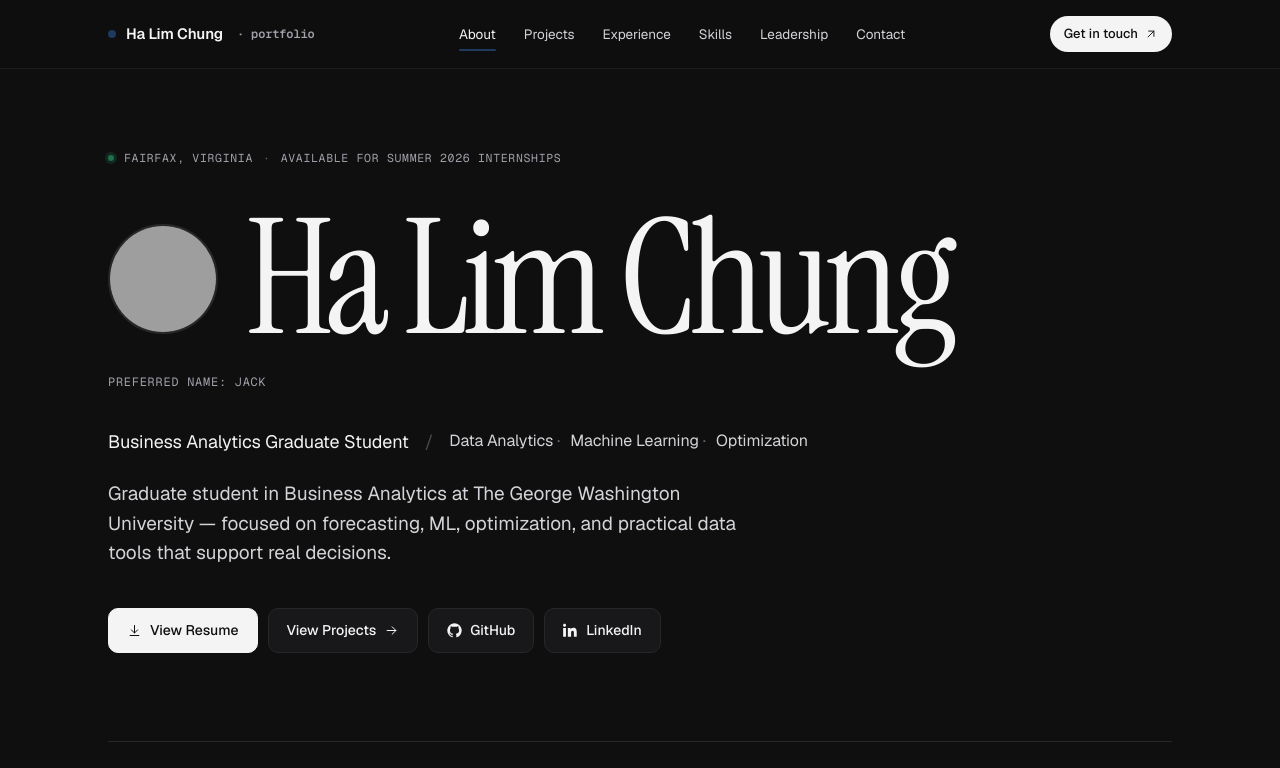
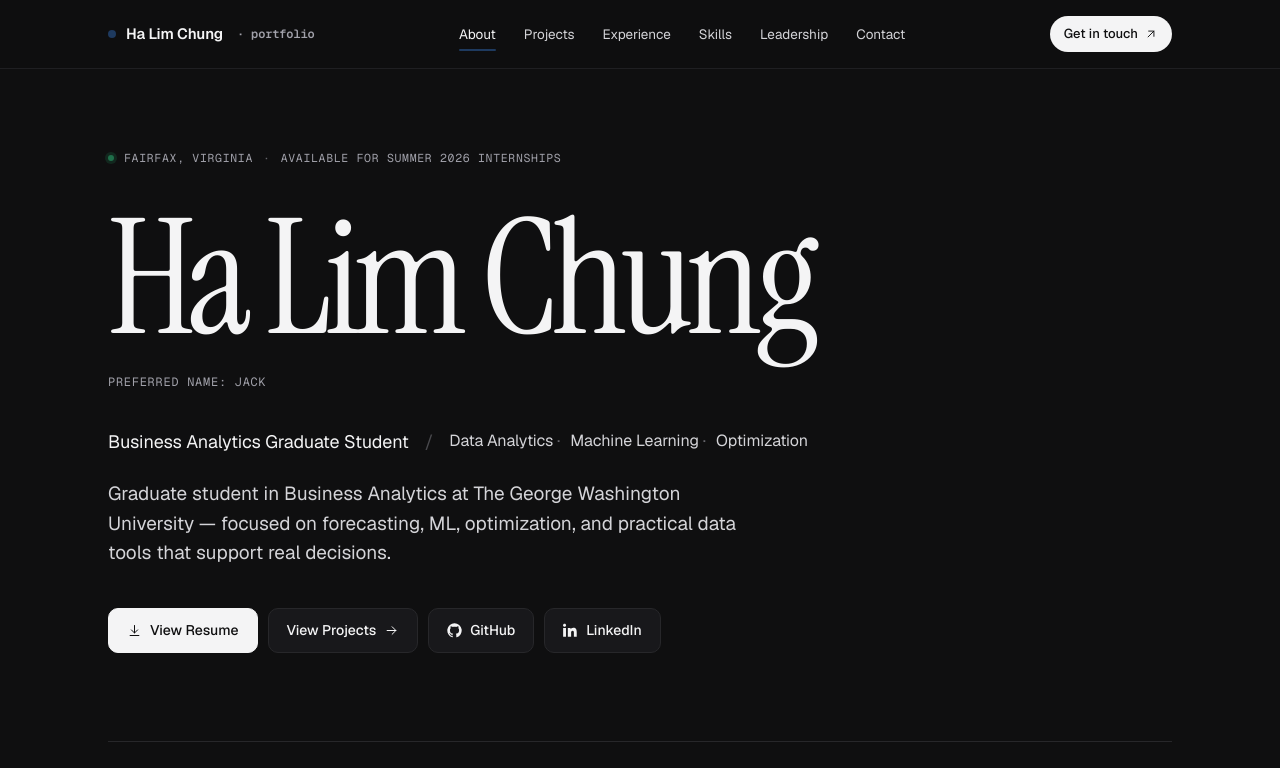
Before and after one commit to wjdgkfla/portfolio, a Next.js app: page / in a window 1280 px wide. Shown: the top 768 px of the page. Built offline with nearby package versions, Linux system fonts and the light colour scheme; grey boxes are pictures that could not be loaded.

Commit message:
remove profile photo, update email to gwu

```diff
--- a/components/Hero.jsx
+++ b/components/Hero.jsx
@@ -11,14 +11,7 @@ export default function Hero() {
           <span className="dot-sep">·</span>
           <span>Available for summer 2026 internships</span>
         </div>
-
-        <div className="hero-name-row">
-          <div className="hero-photo-wrap">
-            <img src="https://raw.githubusercontent.com/wjdgkfla/portfolio/main/public/profile.png" alt="Ha Lim Chung" className="hero-photo" />
-          </div>
-          <h1 className="hero-name serif">Ha Lim Chung</h1>
-        </div>
-
+        <h1 className="hero-name serif">Ha Lim Chung</h1>
         <div className="hero-altname mono">Preferred name: Jack</div>
         <p className="hero-role">
           {p.role}
--- a/data/portfolio.js
+++ b/data/portfolio.js
@@ -5,7 +5,7 @@ const PORTFOLIO = {
   tags: ["Data Analytics", "Machine Learning", "Optimization"],
   summary: "Graduate student in Business Analytics at The George Washington University — focused on forecasting, ML, optimization, and practical data tools that support real decisions.",
   location: "Fairfax, Virginia",
-  email: "chunghalim98@gmail.com",
+  email: "jack.chung@gwu.edu",
   github: "https://github.com/wjdgkfla",
   linkedin: "https://www.linkedin.com/in/ha-lim-chung/",
   resume: "/uploads/Ha_Lim_Chung_Resume_Mar4_2026.pdf",
```
Also changed, not shown: public/profile.png (deleted).
